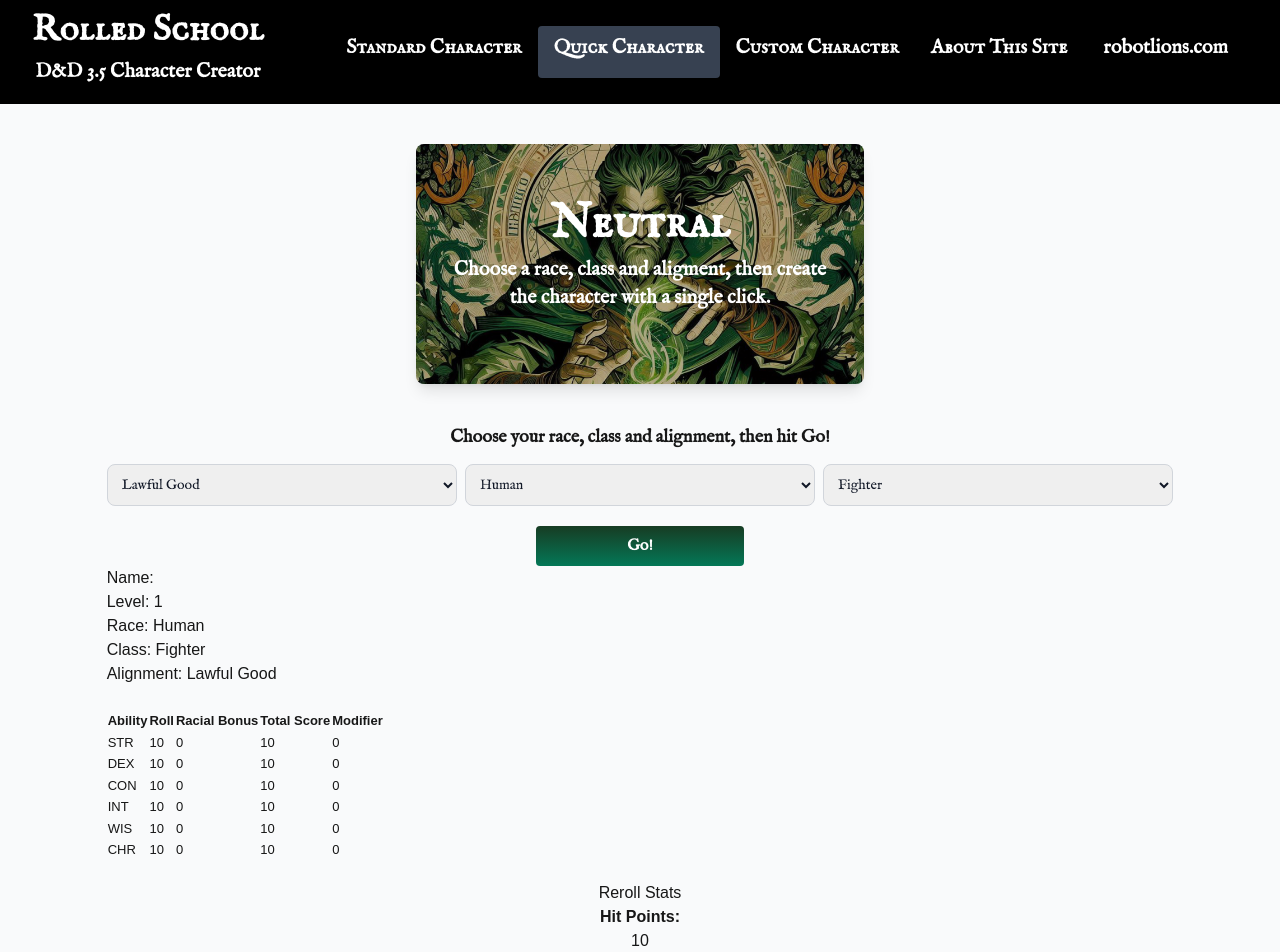
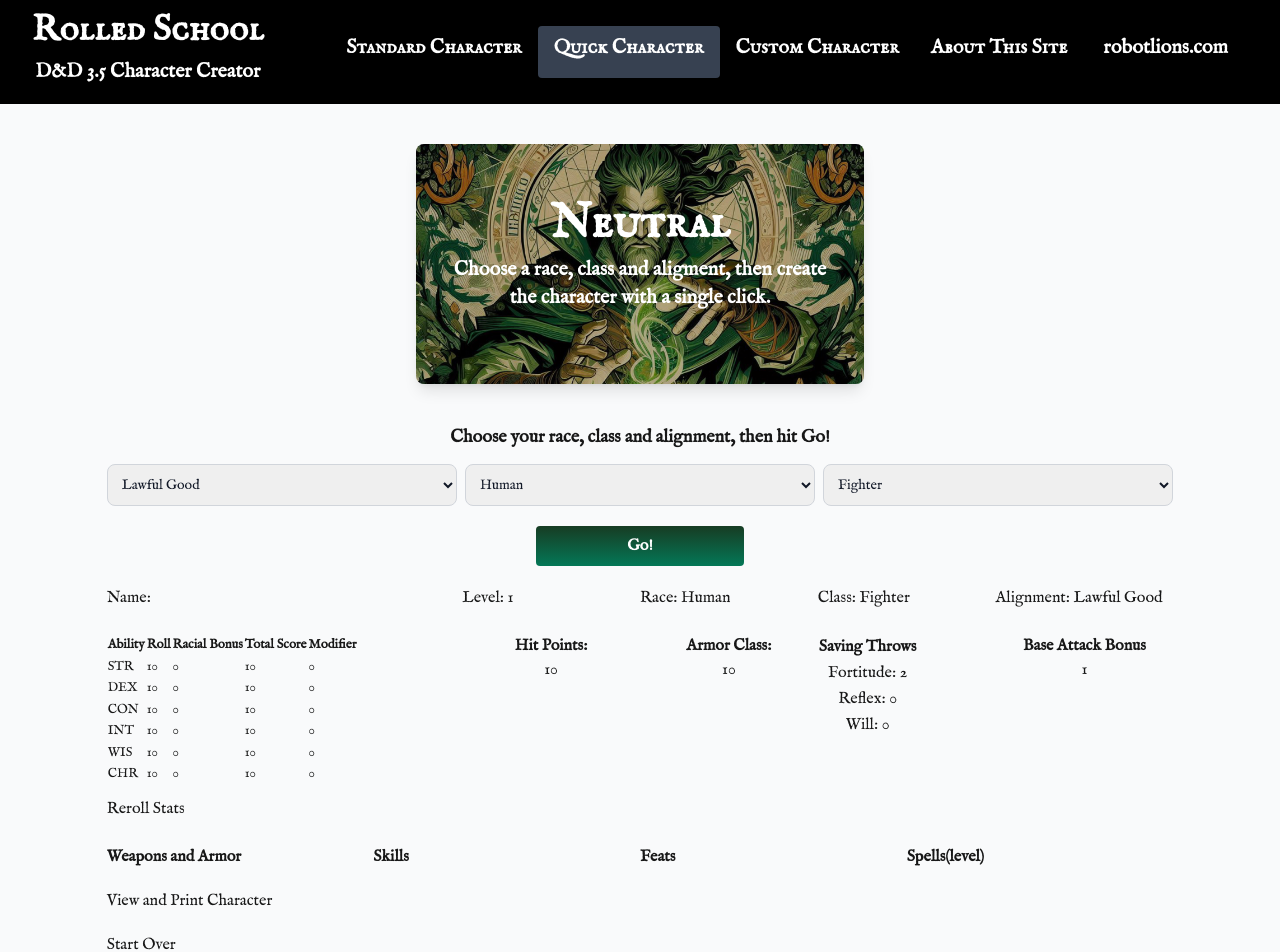
Before and after one commit to robotlions/dnd35-next, a Next.js app: page /quick in a window 1280 px wide. Shown: the top 952 px of the page. Built offline with nearby package versions, Linux system fonts and the light colour scheme.

Commit message:
adds some tailwind styling to quick page

```diff
--- a/src/app/components/Inventory.js
+++ b/src/app/components/Inventory.js
@@ -421,17 +421,17 @@ export const WeaponsAndArmorQuick = (props) => {
   const purchasedArmor = armorArray.map((item, index) => (
     <div
       key={index}
-      className="row"
-      style={{ fontSize: "small", lineHeight: 0.9 }}
+      className="grid grid-cols-3 text-xs"
+
     >
-      <div className="col-4">
-        <p style={{ fontWeight: "bold" }}>{item.armorName}</p>
+      <div>
+        <p className="font-semibold">{item.armorName}</p>
       </div>
-      <div className="col-4">
+      <div>
         <p>Armor Bonus: {item.armorBonus}</p>
       </div>
 
-      <div className="col-4">
+      <div>
         <p>Armor Check: {item.armorCheck}</p>
       </div>
     </div>
@@ -440,16 +440,16 @@ export const WeaponsAndArmorQuick = (props) => {
   const purchasedWeapons = weaponArray.map((item, index) => (
     <div
       key={index}
-      className="row"
-      style={{ fontSize: "small", lineHeight: 0.9 }}
+      className="grid grid-cols-3 text-xs"
+
     >
-      <div className="col-4">
-        <p style={{ fontWeight: "bold" }}>{item.weaponName}</p>
+      <div>
+        <p className="font-semibold">{item.weaponName}</p>
       </div>
-      <div className="col-4">
+      <div>
         <p>Damage: {item.dmgM}</p>
       </div>
-      <div className="col-4">
+      <div>
         <p>Type: {item.type}</p>
       </div>
     </div>
--- a/src/app/quick/page.js
+++ b/src/app/quick/page.js
@@ -13,7 +13,7 @@ import * as Inventory from "../components/Inventory";
 import { ComponentToPrint } from "../components/ComponentToPrint";
 import { useReactToPrint } from "react-to-print";
 import dndBanner from "../../../public/images/dnd2000Logo.png";
-import lawfulTile from "../../../public/images/lawfulTile.png"
+import lawfulTile from "../../../public/images/lawfulTile.png";
 import { BannerCard } from "../ui/BannerCard";
 import neutralTile from "../../../public/images/neutralTile.png";
 import { QuickScores } from "../components/QuickScores";
@@ -21,11 +21,7 @@ import { charNames } from "../Data/CharNames";
 import Modal from "../ui/Modal";
 import Link from "next/link";
 
-
-
-
-export default function Quick(){
-
+export default function Quick() {
   const [selectedRace, setSelectedRace] = useState("human");
   const [selectedClass, setSelectedClass] = useState("Fighter");
   const [con, setCon] = useState(10);
@@ -115,9 +111,8 @@ export default function Quick(){
     setTotalSilver(500);
   }
 
-    return(
-
-        <div className="justify-items-center mt-10">
+  return (
+    <div className="justify-items-center mt-10 font-[family-name:var(--font-imFell)]">
       <BannerCard
         title="Neutral"
         text="Choose a race, class and aligment, then create the character with a single click."
@@ -125,7 +120,9 @@ export default function Quick(){
       />
 
       <div className="w-10/12 mt-10">
-        <h5 className="text-center font-semibold text-lg mb-3 font-[family-name:var(--font-imFell)]">Choose your race, class and alignment, then hit Go!</h5>
+        <h5 className="text-center font-semibold text-lg mb-3 font-[family-name:var(--font-imFell)]">
+          Choose your race, class and alignment, then hit Go!
+        </h5>
 
         <div className="grid grid-cols-1 md:grid-cols-3 gap-2 font-[family-name:var(--font-imFell)]">
           <div className="col-span-1 ">
@@ -147,38 +144,38 @@ export default function Quick(){
             />
           </div>
         </div>
-      <div className="flex justify-center mt-5">
-      <button className="min-w-52 font-[family-name:var(--font-imFell)] px-4 py-2 text-white font-semibold rounded bg-gradient-to-b from-neutralGreen to-emerald-700 hover:bg-gradient-to-b hover:from-emerald-700 hover:to-emerald-500"
-      onClick={()=>createInstantCharacter()}
+        <div className="flex justify-center mt-5 mb-5">
+          <button
+            className="min-w-52 font-[family-name:var(--font-imFell)] px-4 py-2 text-white font-semibold rounded bg-gradient-to-b from-neutralGreen to-emerald-700 hover:bg-gradient-to-b hover:from-emerald-700 hover:to-emerald-500"
+            onClick={() => createInstantCharacter()}
           >
-
-        Go!</button>
+            Go!
+          </button>
         </div>
         <>
-              <div className="row">
-                <div className="col-2">
+          <div className="grid grid-cols-12">
+            <div className="col-span-12 md:col-span-4">
               <p>Name: {charName !== "Basic Info" ? charName : ""}</p>
             </div>
-                <div className="col-2">
+            <div className="col-span-6 md:col-span-2">
               <p>Level: {level}</p>
             </div>
-                <div className="col-2">
+            <div className="col-span-6 md:col-span-2">
               <p>
                 Race:{" "}
-                    {selectedRace.charAt(0).toUpperCase() +
-                      selectedRace.slice(1)}
+                {selectedRace.charAt(0).toUpperCase() + selectedRace.slice(1)}
               </p>
             </div>
-                <div className="col-2">
+            <div className="col-span-6 md:col-span-2">
               <p>Class: {selectedClass}</p>
             </div>
-                <div className="col-2">
+            <div className="col-span-6 md:col-span-2">
               <p>Alignment: {alignment}</p>
             </div>
           </div>
           <br />
-              <div className="row">
-                <div className="col-md-3">
+          <div className="grid grid-cols-12">
+            <div className="col-span-12 md:col-span-4">
               <QuickScores
                 str={str}
                 chr={chr}
@@ -196,9 +193,9 @@ export default function Quick(){
                 setRolled={setRolled}
                 munchkinMode={munchkinMode}
               />
-                  <div style={{ textAlign: "center", marginTop: 20 }}>
+              <div>
                 <button
-                      className="btn btn-secondary rounded-0"
+                  className="mt-3"
                   onClick={() => quickRollStats()}
                 >
                   Reroll Stats
@@ -206,7 +203,7 @@ export default function Quick(){
               </div>
             </div>
 
-                <div className="col-2 col-md-2" style={{ textAlign: "center" }}>
+            <div className="col-span-6 md:col-span-2" style={{ textAlign: "center" }}>
               <span style={{ fontWeight: "bold" }}>Hit Points:</span>
               <CharInfo.HitPoints
                 setHP={setHP}
@@ -218,7 +215,7 @@ export default function Quick(){
                 featArray={featArray}
               />
             </div>
-                <div className="col-3 col-md-2" style={{ textAlign: "center" }}>
+            <div className="col-span-6 md:col-span-2" style={{ textAlign: "center" }}>
               <span style={{ fontWeight: "bold" }}>Armor Class:</span>
               <CharInfo.ArmorClass
                 setAC={setAC}
@@ -228,7 +225,7 @@ export default function Quick(){
                 selectedRace={selectedRace}
               />
             </div>
-                <div className="col-4 col-md-2" style={{ textAlign: "center" }}>
+            <div className="col-span-6 md:col-span-2" style={{ textAlign: "center" }}>
               <CharInfo.SavingThrows
                 level={level}
                 selectedClass={selectedClass}
@@ -237,7 +234,7 @@ export default function Quick(){
                 wis={wis}
               />
             </div>
-                <div className="col-3 col-md-1" style={{ textAlign: "center" }}>
+            <div className="col-span-6 md:col-span-2" style={{ textAlign: "center" }}>
               <BaseAttack
                 str={str}
                 level={level}
@@ -247,8 +244,8 @@ export default function Quick(){
             </div>
           </div>
           <br />
-              <div className="row">
-                <div className="col-md-3">
+          <div className="grid grid-cols-12">
+            <div className="col-span-12 md:col-span-3">
               <p style={{ fontWeight: "bold" }}>Weapons and Armor</p>
               <Inventory.WeaponsAndArmorQuick
                 setArmorBonusTotal={setArmorBonusTotal}
@@ -265,7 +262,7 @@ export default function Quick(){
               />
             </div>
 
-                <div className="col-2">
+            <div className="col-span-12 md:col-span-3">
               <p style={{ fontWeight: "bold" }}>Skills</p>
               <Skills.SkillsQuick
                 learnedSkillsArray={learnedSkillsArray}
@@ -276,7 +273,7 @@ export default function Quick(){
                 selectedRace={selectedRace}
               />
             </div>
-                <div className="col-1">
+            <div className="col-span-12 md:col-span-3">
               <p style={{ fontWeight: "bold" }}>Feats</p>
               <Feats.FeatsQuick
                 featArray={featArray}
@@ -286,7 +283,7 @@ export default function Quick(){
                 selectedRace={selectedRace}
               />
             </div>
-                <div className="col-6">
+            <div className="col-span-12 md:col-span-3">
               <p style={{ fontWeight: "bold" }}>Spells(level)</p>
               <Spells.QuickSpellsMain
                 level={level}
@@ -298,10 +295,7 @@ export default function Quick(){
               />
             </div>
           </div>
-              <div
-                className="row justify-content-center"
-                style={{ marginTop: 20 }}
-              >
+          <div className="row justify-content-center" style={{ marginTop: 20 }}>
             <div className="col-auto">
               <button
                 name="printCharacterButton"
@@ -313,10 +307,7 @@ export default function Quick(){
               </button>
             </div>
           </div>
-              <div
-                className="row justify-content-center"
-                style={{ marginTop: 20 }}
-              >
+          <div className="row justify-content-center" style={{ marginTop: 20 }}>
             <div className="col-auto">
               <button
                 variant="info rounded-0 bg-gradient"
@@ -346,5 +337,5 @@ export default function Quick(){
         </>
       </div>
     </div>
-    )
+  );
 }
```
Lines whose indentation alone changed are shown as unchanged.
